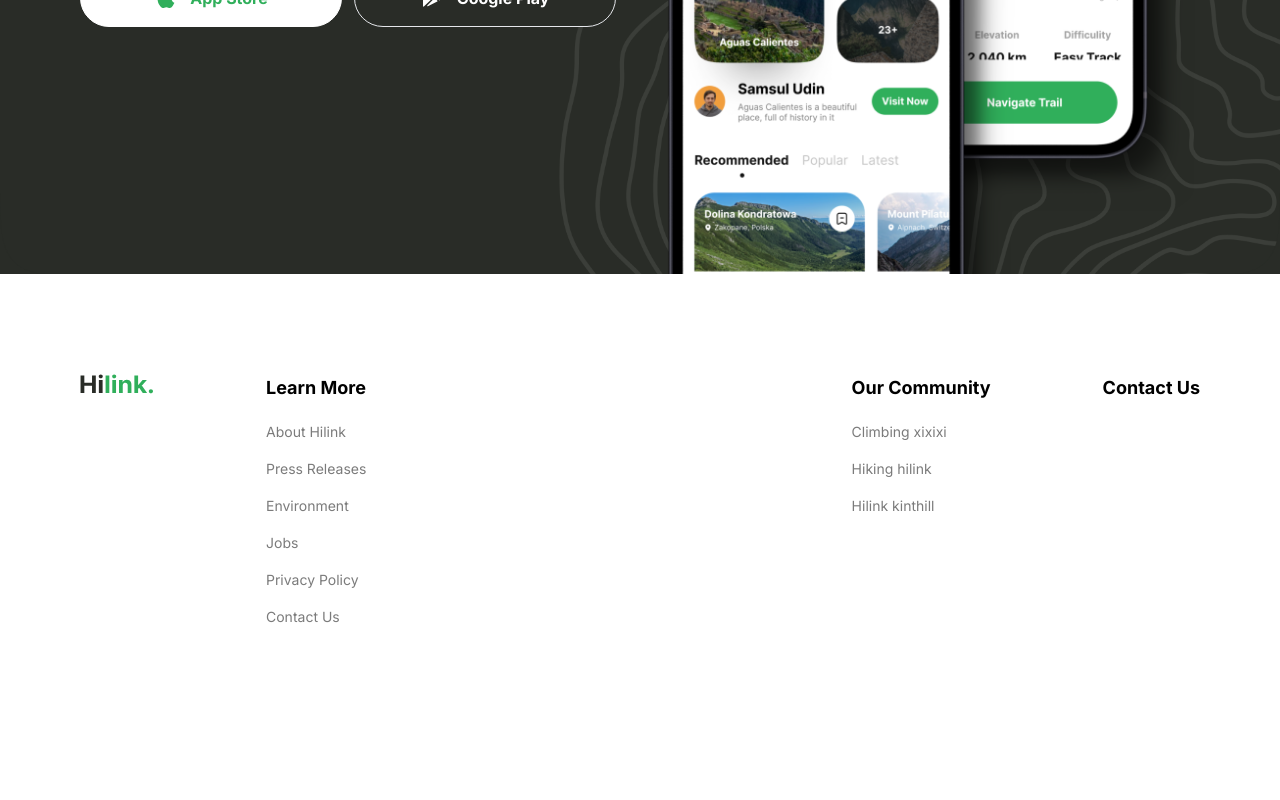
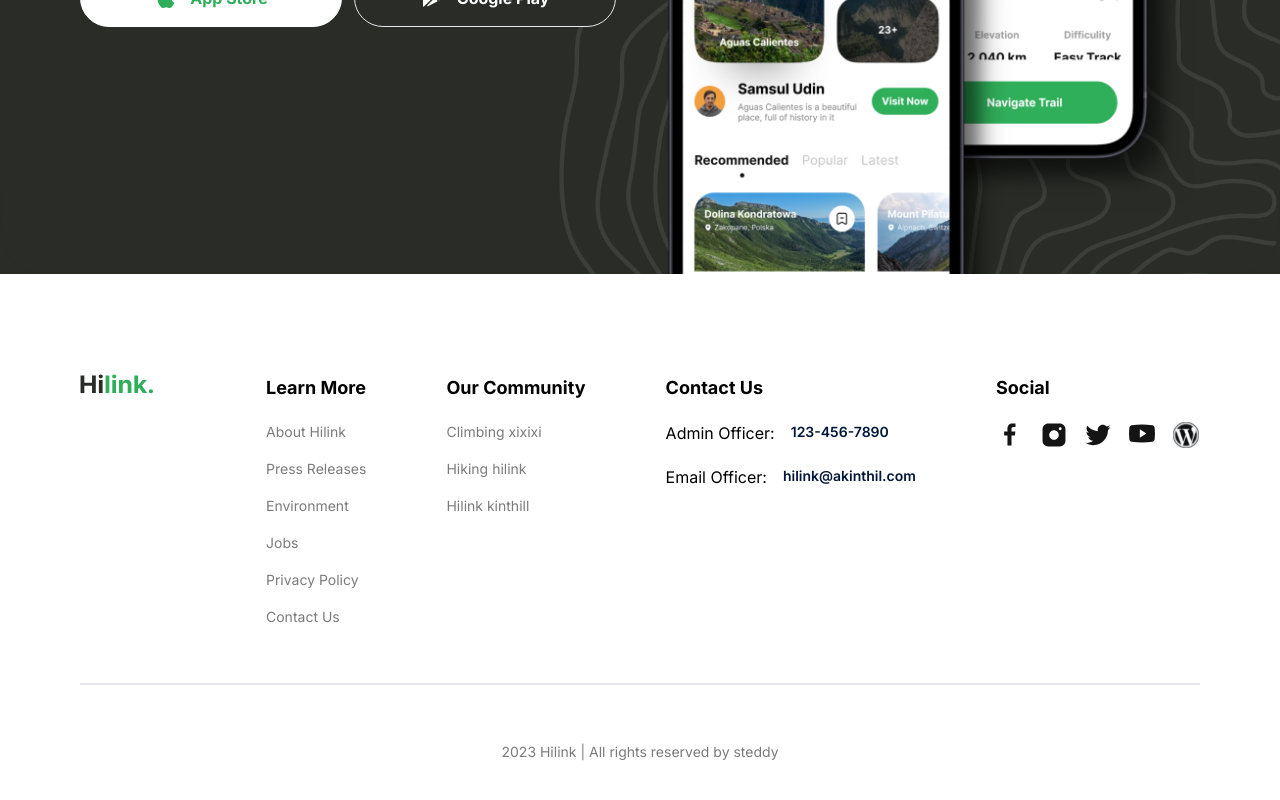
Before and after one commit to Steddyz/react-next-travel-app, a Next.js app: page / in a window 1280 px wide. Shown: the part 4035-4835 px from the top of the page. Before the commit the page ends 4758 px from the top, so only its background shows below. Built offline with nearby package versions, Linux system fonts and the light colour scheme.

Commit message:
finished footer

```diff
--- a/components/Footer.tsx
+++ b/components/Footer.tsx
@@ -1,4 +1,4 @@
-import { FOOTER_CONTACT_INFO, FOOTER_LINKS } from "@/constants";
+import { FOOTER_CONTACT_INFO, FOOTER_LINKS, SOCIALS } from "@/constants";
 import Image from "next/image";
 import Link from "next/link";
 import React from "react";
@@ -13,7 +13,7 @@ const Footer = () => {
     <footer className="flexCenter mb-24">
       <div className="padding-container max-container flex w-full flex-col gap-14">
         <div className="flex flex-col items-start justify-center gap-[10%] md:flex-row">
-          <Link href="/">
+          <Link href="/" className="mb-10">
             <Image src="/hilink-logo.svg" alt="logo" width={74} height={29} />
           </Link>
 
@@ -29,11 +29,41 @@ const Footer = () => {
                 </ul>
               </FooterColumn>
             ))}
-          </div>
-          <div className="flex flex-col gap-5">
-            <FooterColumn title={FOOTER_CONTACT_INFO.title}></FooterColumn>
+
+            <div className="flex flex-col gap-5">
+              <FooterColumn title={FOOTER_CONTACT_INFO.title}>
+                {FOOTER_CONTACT_INFO.links.map((link) => (
+                  <Link
+                    key={link.label}
+                    href="/"
+                    className="flex gap-4 md:flex-col lg:flex-row"
+                  >
+                    <p className="whitespace-nowrap">{link.label}:</p>
+                    <p className="medium-14 whitespace-nowrap text-blue-70">
+                      {link.value}
+                    </p>
+                  </Link>
+                ))}
+              </FooterColumn>
+            </div>
+
+            <div className="flex flex-col gap-5">
+              <FooterColumn title={SOCIALS.title}>
+                <ul className="regular-14 flex gap-4 text-gray-30">
+                  {SOCIALS.links.map((link) => (
+                    <Link href="/" key={link}>
+                      <Image src={link} alt="links" width={28} height={28} />
+                    </Link>
+                  ))}
+                </ul>
+              </FooterColumn>
+            </div>
           </div>
         </div>
+        <div className="border bg-gray-20" />
+        <p className="regular-14 w-full text-center text-gray-30">
+          2023 Hilink | All rights reserved by steddy
+        </p>
       </div>
     </footer>
   );
```
